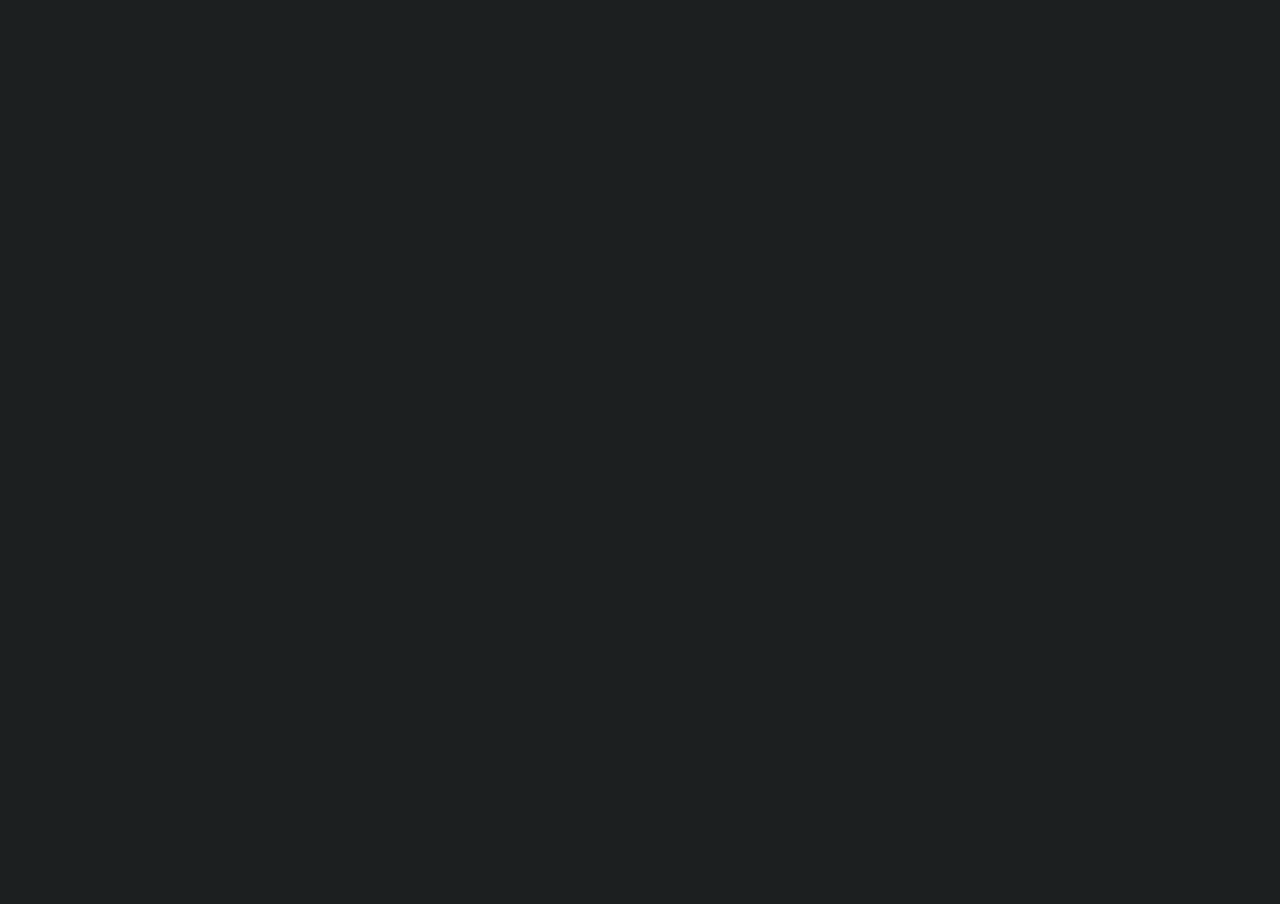
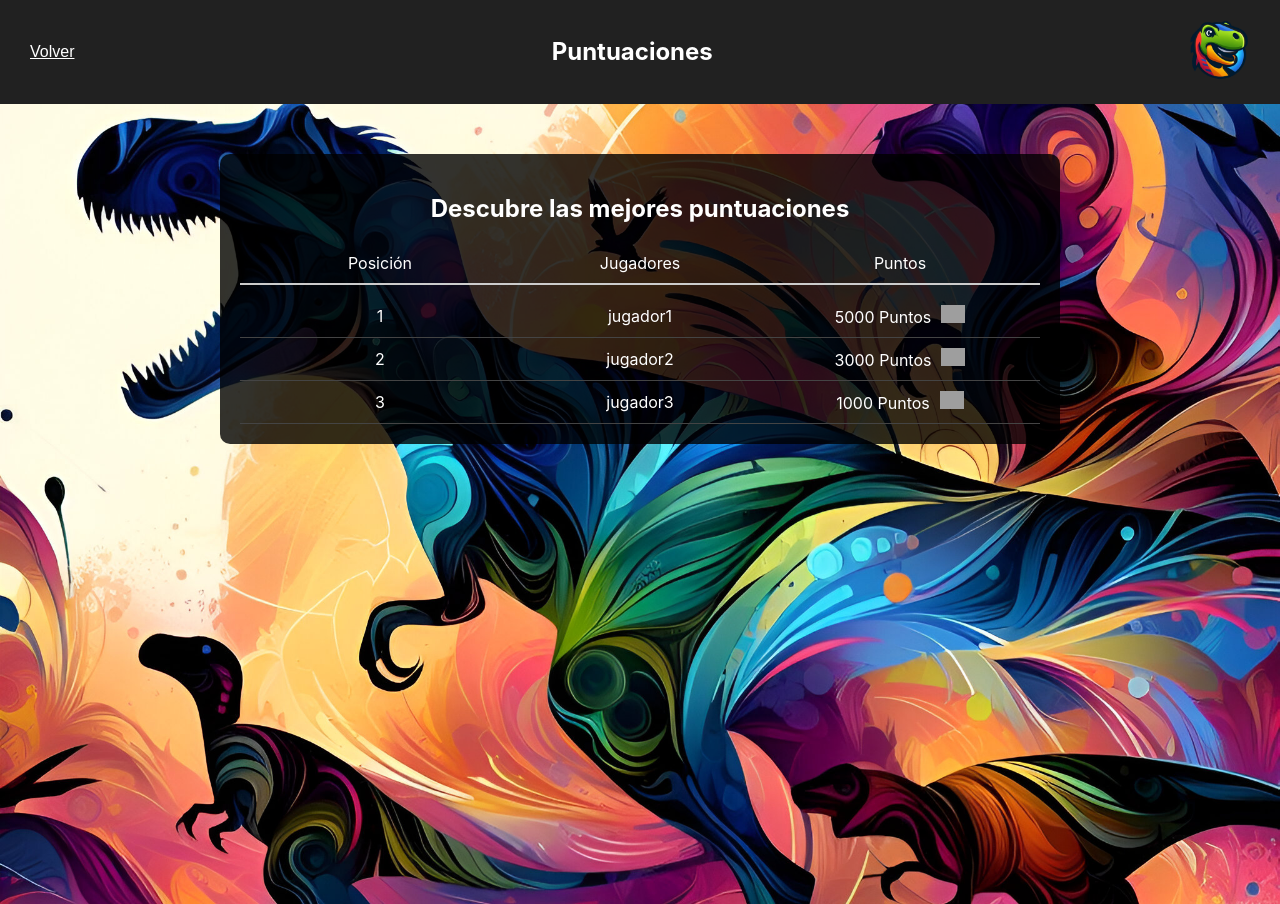
Before and after one commit to Carlos-Gabriel-Diaz-Zapata/De-Extinction-Web, a React (Create React App) app in the folder de-extinction-web/: page /scores in a window 1280 px wide. Before the commit this address had no page. Before the commit the page ends 800 px from the top, so only its background shows below. Built offline with nearby package versions, Linux system fonts and the light colour scheme; grey boxes are pictures that could not be loaded.

Commit message:
feat: Finished scores page and some fixes regarding website details

```diff
--- a/de-extinction-web/src/App.js
+++ b/de-extinction-web/src/App.js
@@ -4,6 +4,7 @@ import PrincipalPage from './components/PrincipalPage';
 import LoginPage from './Page/LoginPage';
 import RegisterPage from '../src/Page/RegisterPage';
 import Profile from './Page/Profile';
+import Scores from '../src/Page/Scores'
 function App() {
   return (
     <div className='App'>
@@ -13,6 +14,7 @@ function App() {
           <Route path='/login' element={<LoginPage />} />
           <Route path='/register' element={<RegisterPage />}/>
           <Route path='/profile' element={<Profile/>}/>
+          <Route path='/scores' element={<Scores/>} />
         </Routes>
       </Router>
     </div>
--- /dev/null
+++ b/de-extinction-web/src/Page/Css/Scores.css
@@ -0,0 +1,65 @@
+.ScoresContainer {
+  background-image: url('../../assets/pixelcut-export.jpeg');
+  background-size: cover;
+  background-position: center;
+  min-height: 100vh;
+  display: flex;
+  flex-direction: column;
+  align-items: center;
+}
+
+.scores-content {
+  background-color: rgba(0, 0, 0, 0.8);
+  padding: 20px;
+  border-radius: 10px;
+  margin-top: 50px;
+  color: white;
+  width: 80%;
+  max-width: 800px;
+  text-align: center;
+}
+
+.scores-content h2 {
+  margin-bottom: 20px;
+  font-size: 24px;
+}
+
+.scores-table {
+  display: flex;
+  flex-direction: column;
+  width: 100%;
+}
+
+.scores-header,
+.score-entry {
+  display: flex;
+  justify-content: space-between;
+  padding: 10px;
+}
+
+.scores-header {
+  border-bottom: 2px solid #ccc;
+  margin-bottom: 10px;
+}
+
+.header-item {
+  flex: 1;
+  text-align: center;
+}
+
+.score-entry {
+  align-items: center;
+  border-bottom: 1px solid #444;
+}
+
+.position,
+.username,
+.score {
+  flex: 1;
+  text-align: center;
+}
+
+.score img {
+  width: 24px;
+  margin-left: 10px;
+}
--- /dev/null
+++ b/de-extinction-web/src/Page/Scores.jsx
@@ -0,0 +1,42 @@
+// Scores.js
+import React from "react";
+import "../Page/Css/Scores.css";
+import HeaderScores from "../layout/HeaderScores";
+
+const Scores = () => {
+  const scoresData = [
+    { position: 1, username: "jugador1", score: 5000, trophy: "trophy1.png" },
+    { position: 2, username: "jugador2", score: 3000, trophy: "trophy2.png" },
+    { position: 3, username: "jugador3", score: 1000, trophy: "trophy3.png" },
+  ];
+
+  return (
+  <div>
+    <HeaderScores />
+    <div className="ScoresContainer">
+      <div className="scores-content">
+        <h2>Descubre las mejores puntuaciones</h2>
+        <div className="scores-table">
+          <div className="scores-header">
+            <div className="header-item">Posición</div>
+            <div className="header-item">Jugadores</div>
+            <div className="header-item">Puntos</div>
+          </div>
+          {scoresData.map((data) => (
+            <div key={data.position} className="score-entry">
+              <div className="position">{data.position}</div>
+              <div className="username">{data.username}</div>
+              <div className="score">
+                {data.score} Puntos
+                <img src={data.trophy} alt={`Trophy ${data.position}`} />
+              </div>
+            </div>
+          ))}
+        </div>
+      </div>
+    </div>
+  </div>
+  );
+};
+
+export default Scores;
--- /dev/null
+++ b/de-extinction-web/src/layout/Css/HeaderScores.css
@@ -0,0 +1,43 @@
+.header-containerProfile2 {
+    display: flex;
+    justify-content: space-between;
+    align-items: center;
+    padding: 10px 20px;
+    background-color: #212121;
+    color: #fff;
+  }
+
+  .header-centerProfile2{
+    flex-grow: 1;
+   text-align: center;
+  }
+  .header-leftProfile2 {
+    display: flex;
+  }
+
+  .header-logoProfile2 {
+    width: 80px;
+    height: auto;
+  }
+
+  .header-buttonProfile2 {
+    background-color: transparent;
+    border: none;
+    color: #fff;
+    cursor: pointer;
+    padding: 10px;
+    font-size: 16px;
+    font-family: 'Arial', sans-serif;
+  }
+
+  .header-buttonProfile2:hover {
+    background-color: rgba(255, 255, 255, 0.1);
+  }
+
+  .header-titleProfile2 {
+    font-size: 24px;
+  }
+
+.header-rightProfile2{
+    justify-content: center;
+}
--- a/de-extinction-web/src/layout/Header.jsx
+++ b/de-extinction-web/src/layout/Header.jsx
@@ -11,6 +11,10 @@ const Header = ({ onLoginButtonClick }) => {
 
   const handleProfile = () => {
     navigate('/profile');
+  }
+
+  const handleScores = () => {
+    navigate('/scores')
   }
 
   const scrollToSection = (id) => {
@@ -39,7 +43,7 @@ const Header = ({ onLoginButtonClick }) => {
           Iniciar Sesión
         </button>
         <button className='header-button' onClick={handleProfile}>Perfil</button>
-        <button className='header-button'>Puntuaciones</button>
+        <button className='header-button' onClick={handleScores}>Puntuaciones</button>
         <button className='header-button'>Administrador</button>
         <button className='header-button'>Cerrar Cesión</button>
       </div>
--- /dev/null
+++ b/de-extinction-web/src/layout/HeaderScores.jsx
@@ -0,0 +1,22 @@
+import React from 'react';
+import { Link } from 'react-router-dom';
+import '../layout/Css/HeaderScores.css';
+import logo from '../assets/LogoDino.png';
+
+const HeaderScores = () => {
+  return (
+    <header className='header-containerProfile2'>
+      <div className='header-leftProfile2'>
+        <Link to="/" className='header-buttonProfile1'>Volver</Link>
+      </div>
+      <div className='header-centerProfile2'>
+        <h2 className='header-titleProfile2'>Puntuaciones</h2>
+      </div>
+      <div className='header-rightProfile2'>
+        <img src={logo} alt="Logo" className="header-logoProfile2" />
+      </div>
+    </header>
+  );
+}
+
+export default HeaderScores;
```
